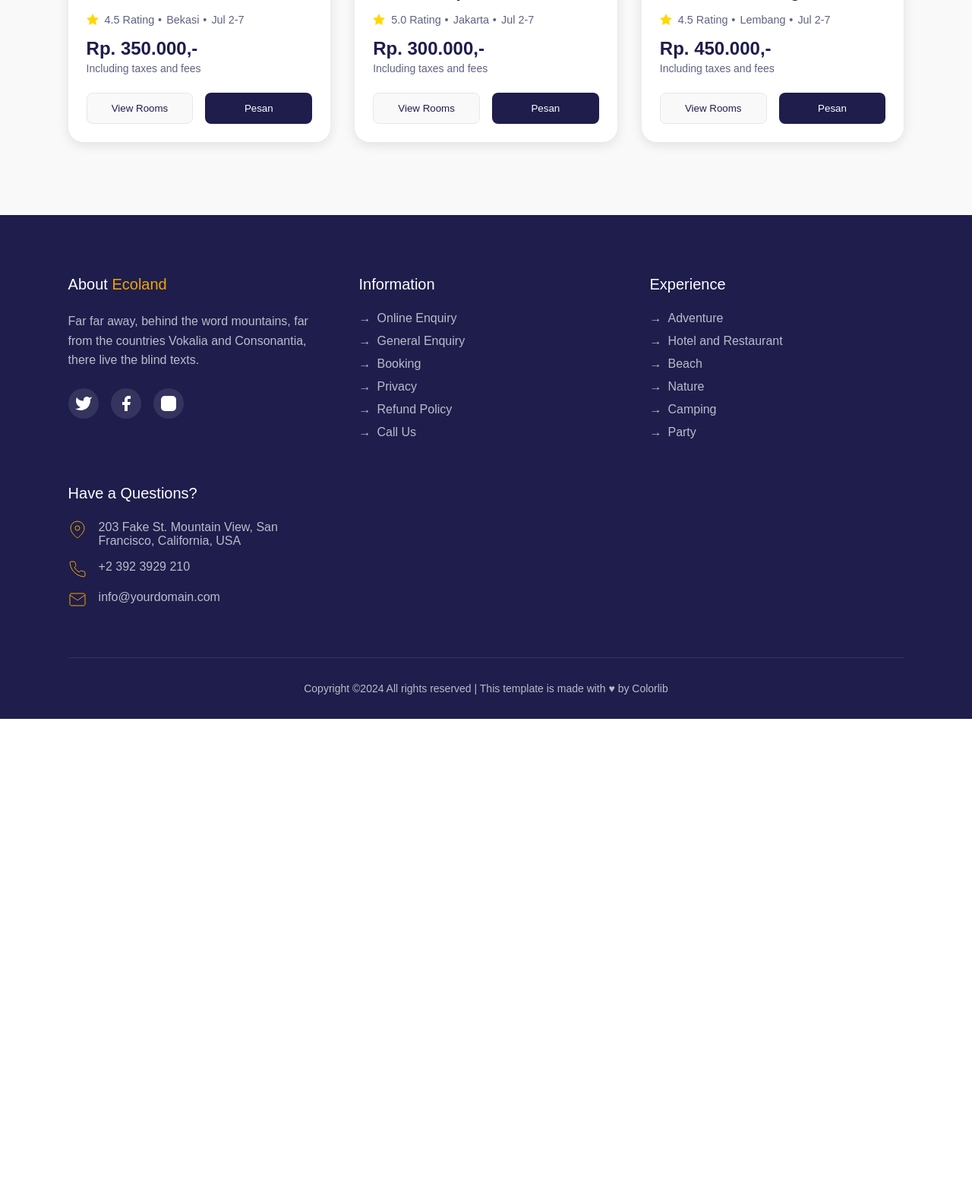
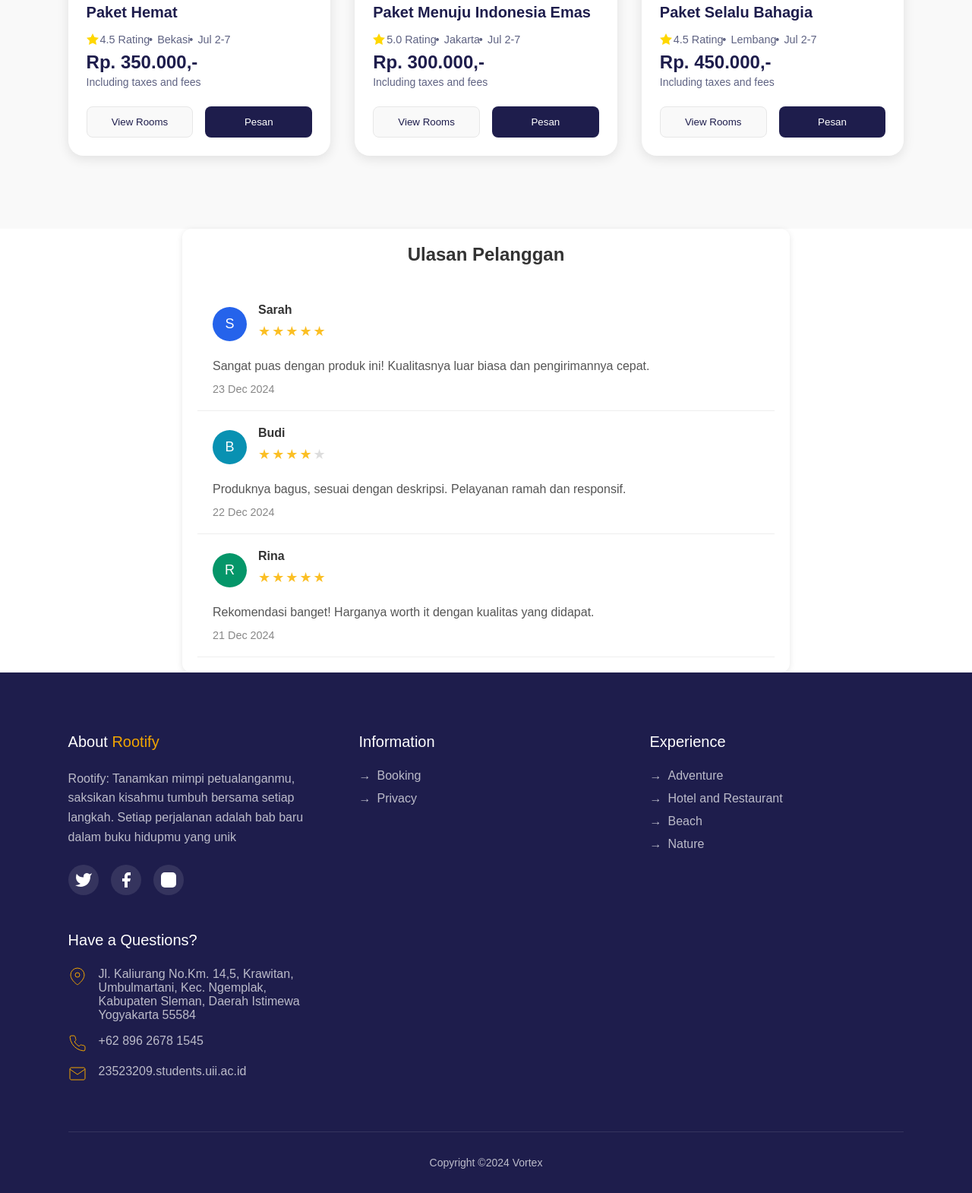
Before and after one commit to Sulthandfb/rootifyFinal, a PHP site: page /template.php in a window 1280 px wide; the page is wider, and only the part inside the window is pictured. Shown: the part 3709-5279 px from the top of that part at 76% size. Before the commit the page ends 4655 px from the top of that part, so only its background shows below. Run offline with PHP 8.4, Linux system fonts and the light colour scheme.

Commit message:
bismillah

```diff
--- a/filter_wisata/db_connect.php
+++ b/filter_wisata/db_connect.php
@@ -1,8 +1,8 @@
 <?php
 // db_connect.php
-$hostname = "dbserver";  // Ganti localhost dengan nama container MariaDB
+$hostname = "localhost";  // Ganti localhost dengan nama container MariaDB
 $username = "root";      // Sesuaikan dengan username database Anda
-$password = "rootpassword"; // Sesuaikan dengan password database Anda
+$password = ""; // Sesuaikan dengan password database Anda
 $database_name = "erd_rootify"; // Nama database Anda
 
 $db = mysqli_connect($hostname, $username, $password, $database_name);
--- a/itinerary/saved_trips.php
+++ b/itinerary/saved_trips.php
@@ -61,7 +61,7 @@ if (isset($_GET['delete_trip'])) {
 // Fetch user's saved itineraries
 $user_id = $_SESSION['user_id'];
 $query = "SELECT i.*,
-          COUNT(DISTINCT ia.day) as total_days,
+        COUNT(DISTINCT ia.day) as total_days,
           COUNT(DISTINCT ia.attraction_id) as total_attractions
           FROM itineraries i
           LEFT JOIN itinerary_attractions ia ON i.id = ia.itinerary_id
--- a/landing/template.php
+++ b/landing/template.php
@@ -242,22 +242,22 @@
                 <div class="service-icon">
                     <img src="jalan.jpg" alt="Weather Icon" width="80" height="80">
                 </div>
-                <h3>Calculated Weather</h3>
-                <p>Built Wicket longer admire do barton vanity itself do in it.</p>
+                <h3>Hotel</h3>
+                <ng>Sebuah tempat tinggal dengan suasana yang nyaman, segar, dan mewah</p>
             </div>
             <div class="service-card">
                 <div class="service-icon">
-                    <img src="jomblang.jpg" alt="Flight Icon" width="80" height="80">
+                    <img src="../img/paket.jpg" alt="Flight Icon" width="80" height="80">
                 </div>
-                <h3>Best Flights</h3>
-                <p>Engrossed listening. Park gate sell they west hard for the.</p>
+                <h3>Paket Wisata</h3>
+                <p>Menyediakan berwisata ke beberapa tempat wisata dengan kuliner beserta pemandu yang ramah</p>
             </div>
             <div class="service-card">
                 <div class="service-icon">
-                    <img src="indrayanti.jpg" alt="Events Icon" width="80" height="80">
+                    <img src="../img/indrayanti.jpg" alt="Events Icon" width="80" height="80">
                 </div>
-                <h3>Local Events</h3>
-                <p>Barton vanity itself do in it. Preferd to men it engrossed listening.</p>
+                <h3>Kuliner</h3>
+                <p>Makan dan minum dengan rasa yang lezat dan memuaskan</p>
             </div>
         </div>
     </div>
@@ -407,7 +407,7 @@
     position: relative; /* Ubah dari fixed ke relative */
     width: 100%; /* Tambahkan width 100% */
     height: 300px;
-    background-image: url('indrayanti.jpg');
+    background-image: url('../img/indrayanti.jpg');
     background-size: cover;
     background-position: center;
     background-attachment: fixed;
@@ -1013,88 +1013,288 @@ flex-direction: row-reverse;
 }
 </style>
 
-<footer class="footer">
-    <div class="container">
-        <div class="footer-content">
-            <div class="footer-column">
-                <h3>About <span>Ecoland</span></h3>
-                <p>Far far away, behind the word mountains, far from the countries Vokalia and Consonantia, there live the blind texts.</p>
-                <div class="social-links">
-                    <a href="#" class="social-link">
-                        <svg width="24" height="24" viewBox="0 0 24 24" fill="currentColor">
-                            <path d="M23 3a10.9 10.9 0 0 1-3.14 1.53 4.48 4.48 0 0 0-7.86 3v1A10.66 10.66 0 0 1 3 4s-4 9 5 13a11.64 11.64 0 0 1-7 2c9 5 20 0 20-11.5a4.5 4.5 0 0 0-.08-.83A7.72 7.72 0 0 0 23 3z"/>
-                        </svg>
-                    </a>
-                    <a href="#" class="social-link">
-                        <svg width="24" height="24" viewBox="0 0 24 24" fill="currentColor">
-                            <path d="M18 2h-3a5 5 0 0 0-5 5v3H7v4h3v8h4v-8h3l1-4h-4V7a1 1 0 0 1 1-1h3z"/>
-                        </svg>
-                    </a>
-                    <a href="#" class="social-link">
-                        <svg width="24" height="24" viewBox="0 0 24 24" fill="currentColor">
-                            <rect x="2" y="2" width="20" height="20" rx="5" ry="5"/>
-                            <path d="M16 11.37A4 4 0 1 1 12.63 8 4 4 0 0 1 16 11.37z"/>
-                            <line x1="17.5" y1="6.5" x2="17.51" y2="6.5"/>
-                        </svg>
-                    </a>
+<!--
+<style>
+        .review-container {
+            background-color: #ffffff;
+            border-radius: 10px;
+            box-shadow: 0 4px 8px rgba(0, 0, 0, 0.1);
+            width: 90%;
+            max-width: 600px;
+            padding: 20px;
+        }
+
+        .review-container h2 {
+            margin: 0;
+            margin-bottom: 20px;
+            color: #333333;
+            text-align: center;
+        }
+
+        .review-form {
+            display: flex;
+            flex-direction: column;
+        }
+
+        .form-group {
+            margin-bottom: 15px;
+        }
+
+        label {
+            display: block;
+            margin-bottom: 5px;
+            font-weight: bold;
+            color: #555555;
+        }
+
+        input, textarea, select {
+            width: 100%;
+            padding: 10px;
+            border: 1px solid #dddddd;
+            border-radius: 5px;
+            font-size: 14px;
+        }
+
+        textarea {
+            resize: none;
+        }
+
+        .review-list {
+            margin-top: 30px;
+        }
+
+        .review-item {
+            background-color: #f4f4f4;
+            border-radius: 5px;
+            padding: 15px;
+            margin-bottom: 10px;
+            box-shadow: 0 2px 4px rgba(0, 0, 0, 0.1);
+        }
+
+        .review-item strong {
+            color: #333333;
+            font-size: 16px;
+        }
+
+        .review-item .rating {
+            color: #f4c542;
+            font-size: 14px;
+        }
+
+        .review-item p {
+            margin: 5px 0 0 0;
+            color: #555555;
+            font-size: 14px;
+        }
+
+        button {
+            background-color: #4CAF50;
+            color: white;
+            border: none;
+            border-radius: 5px;
+            padding: 10px;
+            cursor: pointer;
+            font-size: 16px;
+        }
+
+        button:active {
+            background-color: #45a049;
+        }
+
+    </style>
+</head>
+<body>
+    <div class="review-container">
+        <h2>Leave a Review</h2>
+        <form class="review-form" id="reviewForm">
+            <div class="form-group">
+                <label for="username">Username</label>
+                <input type="text" id="username" required>
+            </div>
+            <div class="form-group">
+                <label for="rating">Rating</label>
+                <select id="rating" required>
+                    <option value="">Select Rating</option>
+                    <option value="1">1 Star</option>
+                    <option value="2">2 Stars</option>
+                    <option value="3">3 Stars</option>
+                    <option value="4">4 Stars</option>
+                    <option value="5">5 Stars</option>
+                </select>
+            </div>
+            <div class="form-group">
+                <label for="comment">Comment</label>
+                <textarea id="comment" rows="4" required></textarea>
+            </div>
+            <button type="submit">Submit Review</button>
+        </form>
+
+        <div class="review-list" id="reviewList">
+            Reviews will be appended here
+        <!-- </div>
+    </div>
+
+    <script>
+        const reviewForm = document.getElementById('reviewForm');
+        const reviewList = document.getElementById('reviewList');
+
+        reviewForm.addEventListener('submit', (event) => {
+            event.preventDefault();
+
+            const username = document.getElementById('username').value;
+            const rating = document.getElementById('rating').value;
+            const comment = document.getElementById('comment').value;
+
+            if (username && rating && comment) {
+                const reviewItem = document.createElement('div');
+                reviewItem.classList.add('review-item');
+                reviewItem.innerHTML = `
+                    <strong>${username}</strong> <span class="rating">${'⭐'.repeat(rating)}</span>
+                    <p>${comment}</p>
+                `;
+                reviewList.appendChild(reviewItem);
+
+                reviewForm.reset();
+            } else {
+                alert('Please fill out all fields!');
+            }
+        });
+    </script>   -->
+    <style>
+        .comments-container {
+            max-width: 800px;
+            margin: 0 auto;
+            background: white;
+            border-radius: 12px;
+            box-shadow: 0 2px 8px rgba(0, 0, 0, 0.1);
+            padding: 20px;
+        }
+
+        .title {
+            text-align: center;
+            color: #333;
+            margin-bottom: 30px;
+            font-size: 24px;
+        }
+
+        .comment {
+            border-bottom: 1px solid #eee;
+            padding: 20px;
+        }
+
+        .user-info {
+            display: flex;
+            align-items: center;
+            margin-bottom: 15px;
+        }
+
+        .avatar {
+            width: 45px;
+            height: 45px;
+            border-radius: 50%;
+            background: #2563eb;
+            margin-right: 15px;
+            display: flex;
+            align-items: center;
+            justify-content: center;
+            font-size: 18px;
+            color: white;
+        }
+
+        .username {
+            font-weight: bold;
+            color: #333;
+        }
+
+        .rating {
+            display: flex;
+            gap: 2px;
+            margin: 8px 0;
+        }
+
+        .star {
+            color: #fbbf24;
+            font-size: 18px;
+        }
+
+        .comment-text {
+            color: #555;
+            line-height: 1.5;
+        }
+
+        .date {
+            color: #888;
+            font-size: 0.9em;
+            margin-top: 10px;
+        }
+    </style>
+</head>
+<body>
+    <div class="comments-container">
+        <h2 class="title">Ulasan Pelanggan</h2>
+
+        <div class="comment">
+            <div class="user-info">
+                <div class="avatar">S</div>
+                <div>
+                    <div class="username">Sarah</div>
+                    <div class="rating">
+                        <span class="star">★</span>
+                        <span class="star">★</span>
+                        <span class="star">★</span>
+                        <span class="star">★</span>
+                        <span class="star">★</span>
+                    </div>
                 </div>
             </div>
+            <div class="comment-text">
+                Sangat puas dengan produk ini! Kualitasnya luar biasa dan pengirimannya cepat.
+            </div>
+            <div class="date">23 Dec 2024</div>
+        </div>
 
-            <div class="footer-column">
-                <h3>Information</h3>
-                <ul class="footer-links">
-                    <li><a href="#">Online Enquiry</a></li>
-                    <li><a href="#">General Enquiry</a></li>
-                    <li><a href="#">Booking</a></li>
-                    <li><a href="#">Privacy</a></li>
-                    <li><a href="#">Refund Policy</a></li>
-                    <li><a href="#">Call Us</a></li>
-                </ul>
+        <div class="comment">
+            <div class="user-info">
+                <div class="avatar" style="background: #0891b2;">B</div>
+                <div>
+                    <div class="username">Budi</div>
+                    <div class="rating">
+                        <span class="star">★</span>
+                        <span class="star">★</span>
+                        <span class="star">★</span>
+                        <span class="star">★</span>
+                        <span class="star" style="color: #ddd;">★</span>
+                    </div>
+                </div>
             </div>
+            <div class="comment-text">
+                Produknya bagus, sesuai dengan deskripsi. Pelayanan ramah dan responsif.
+            </div>
+            <div class="date">22 Dec 2024</div>
+        </div>
 
-            <div class="footer-column">
-                <h3>Experience</h3>
-                <ul class="footer-links">
-                    <li><a href="#">Adventure</a></li>
-                    <li><a href="#">Hotel and Restaurant</a></li>
-                    <li><a href="#">Beach</a></li>
-                    <li><a href="#">Nature</a></li>
-                    <li><a href="#">Camping</a></li>
-                    <li><a href="#">Party</a></li>
-                </ul>
+        <div class="comment">
+            <div class="user-info">
+                <div class="avatar" style="background: #059669;">R</div>
+                <div>
+                    <div class="username">Rina</div>
+                    <div class="rating">
+                        <span class="star">★</span>
+                        <span class="star">★</span>
+                        <span class="star">★</span>
+                        <span class="star">★</span>
+                        <span class="star">★</span>
+                    </div>
+                </div>
             </div>
-
-            <div class="footer-column">
-                <h3>Have a Questions?</h3>
-                <ul class="contact-info">
-                    <li>
-                        <svg width="24" height="24" viewBox="0 0 24 24" fill="none" stroke="currentColor">
-                            <path d="M21 10c0 7-9 13-9 13s-9-6-9-13a9 9 0 0 1 18 0z"/>
-                            <circle cx="12" cy="10" r="3"/>
-                        </svg>
-                        <span>203 Fake St. Mountain View, San Francisco, California, USA</span>
-                    </li>
-                    <li>
-                        <svg width="24" height="24" viewBox="0 0 24 24" fill="none" stroke="currentColor">
-                            <path d="M22 16.92v3a2 2 0 0 1-2.18 2 19.79 19.79 0 0 1-8.63-3.07 19.5 19.5 0 0 1-6-6 19.79 19.79 0 0 1-3.07-8.67A2 2 0 0 1 4.11 2h3a2 2 0 0 1 2 1.72 12.84 12.84 0 0 0 .7 2.81 2 2 0 0 1-.45 2.11L8.09 9.91a16 16 0 0 0 6 6l1.27-1.27a2 2 0 0 1 2.11-.45 12.84 12.84 0 0 0 2.81.7A2 2 0 0 1 22 16.92z"/>
-                        </svg>
-                        <span>+2 392 3929 210</span>
-                    </li>
-                    <li>
-                        <svg width="24" height="24" viewBox="0 0 24 24" fill="none" stroke="currentColor">
-                            <path d="M4 4h16c1.1 0 2 .9 2 2v12c0 1.1-.9 2-2 2H4c-1.1 0-2-.9-2-2V6c0-1.1.9-2 2-2z"/>
-                            <polyline points="22,6 12,13 2,6"/>
-                        </svg>
-                        <span>info@yourdomain.com</span>
-                    </li>
-                </ul>
+            <div class="comment-text">
+                Rekomendasi banget! Harganya worth it dengan kualitas yang didapat.
             </div>
-        </div>
-        <div class="footer-bottom">
-            <p>Copyright ©2024 All rights reserved | This template is made with ♥ by Colorlib</p>
+            <div class="date">21 Dec 2024</div>
         </div>
     </div>
-</footer>
+
+<?php include '../navfot/footer.php'; ?>
 
 <style>
 /* Footer styles */
--- a/navfot/footer.php
+++ b/navfot/footer.php
@@ -3,8 +3,8 @@
     <div class="container">
         <div class="footer-content">
             <div class="footer-column">
-                <h3>About <span>Ecoland</span></h3>
-                <p>Far far away, behind the word mountains, far from the countries Vokalia and Consonantia, there live the blind texts.</p>
+                <h3>About <span>Rootify</span></h3>
+                <p>Rootify: Tanamkan mimpi petualanganmu, saksikan kisahmu tumbuh bersama setiap langkah. Setiap perjalanan adalah bab baru dalam buku hidupmu yang unik</p>
                 <div class="social-links">
                     <a href="#" class="social-link">
                         <svg width="24" height="24" viewBox="0 0 24 24" fill="currentColor">
@@ -29,12 +29,8 @@
             <div class="footer-column">
                 <h3>Information</h3>
                 <ul class="footer-links">
-                    <li><a href="#">Online Enquiry</a></li>
-                    <li><a href="#">General Enquiry</a></li>
                     <li><a href="#">Booking</a></li>
                     <li><a href="#">Privacy</a></li>
-                    <li><a href="#">Refund Policy</a></li>
-                    <li><a href="#">Call Us</a></li>
                 </ul>
             </div>
 
@@ -45,8 +41,6 @@
                     <li><a href="#">Hotel and Restaurant</a></li>
                     <li><a href="#">Beach</a></li>
                     <li><a href="#">Nature</a></li>
-                    <li><a href="#">Camping</a></li>
-                    <li><a href="#">Party</a></li>
                 </ul>
             </div>
 
@@ -58,26 +52,26 @@
                             <path d="M21 10c0 7-9 13-9 13s-9-6-9-13a9 9 0 0 1 18 0z"/>
                             <circle cx="12" cy="10" r="3"/>
                         </svg>
-                        <span>203 Fake St. Mountain View, San Francisco, California, USA</span>
+                        <span>Jl. Kaliurang No.Km. 14,5, Krawitan, Umbulmartani, Kec. Ngemplak, Kabupaten Sleman, Daerah Istimewa Yogyakarta 55584</span>
                     </li>
                     <li>
                         <svg width="24" height="24" viewBox="0 0 24 24" fill="none" stroke="currentColor">
                             <path d="M22 16.92v3a2 2 0 0 1-2.18 2 19.79 19.79 0 0 1-8.63-3.07 19.5 19.5 0 0 1-6-6 19.79 19.79 0 0 1-3.07-8.67A2 2 0 0 1 4.11 2h3a2 2 0 0 1 2 1.72 12.84 12.84 0 0 0 .7 2.81 2 2 0 0 1-.45 2.11L8.09 9.91a16 16 0 0 0 6 6l1.27-1.27a2 2 0 0 1 2.11-.45 12.84 12.84 0 0 0 2.81.7A2 2 0 0 1 22 16.92z"/>
                         </svg>
-                        <span>+2 392 3929 210</span>
+                        <span>+62 896 2678 1545</span>
                     </li>
                     <li>
                         <svg width="24" height="24" viewBox="0 0 24 24" fill="none" stroke="currentColor">
                             <path d="M4 4h16c1.1 0 2 .9 2 2v12c0 1.1-.9 2-2 2H4c-1.1 0-2-.9-2-2V6c0-1.1.9-2 2-2z"/>
                             <polyline points="22,6 12,13 2,6"/>
                         </svg>
-                        <span>info@yourdomain.com</span>
+                        <span>23523209.students.uii.ac.id</span>
                     </li>
                 </ul>
             </div>
         </div>
         <div class="footer-bottom">
-            <p>Copyright ©2024 All rights reserved | This template is made with ♥ by Colorlib</p>
+            <p>Copyright ©2024 Vortex</p>
         </div>
     </div>
 </footer>
```
Also changed, not shown: img/paket.jpg (added).
